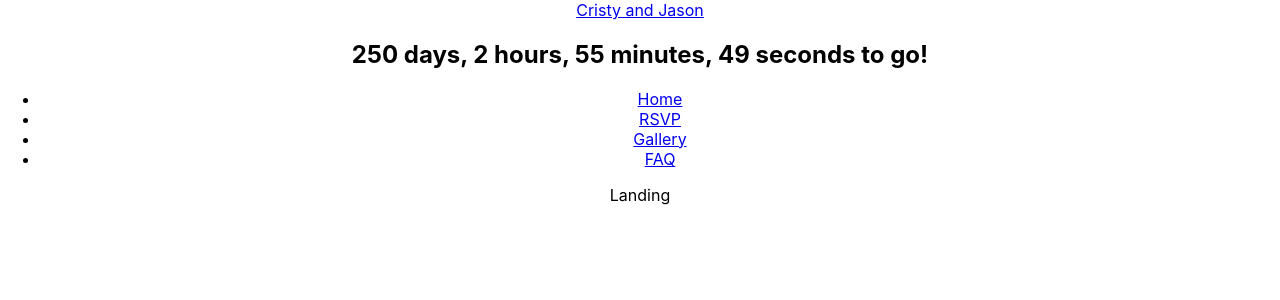
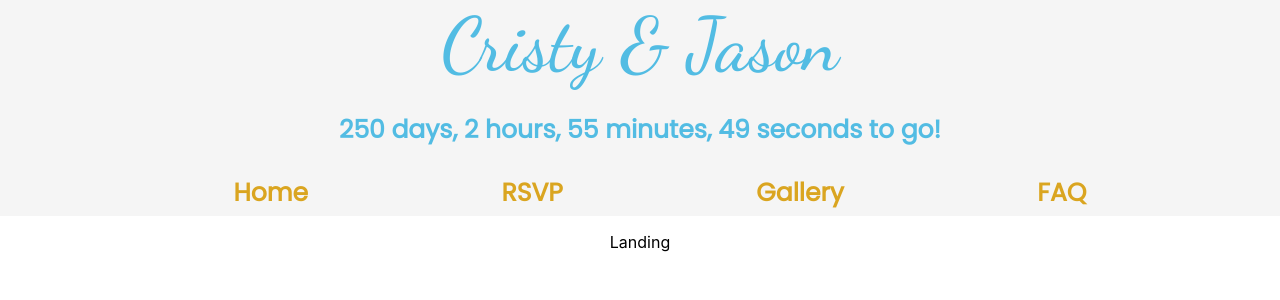
Before and after one commit to LeaveItToBeaver/wedding_website, a React (Create React App) app: page / in a window 1280 px wide. Shown: the top 300 px of the page. Built offline with nearby package versions, Linux system fonts and the light colour scheme.

Commit message:
Added simple css to the timer and the nav bar.

```diff
--- /dev/null
+++ b/src/components/countdown/CountdownTimer.css
@@ -0,0 +1,7 @@
+@import url('https://fonts.googleapis.com/css2?family=Dancing+Script:wght@500&family=Poppins&display=swap');
+
+h1{
+    color: #52bce3;
+    font-family: 'Poppins', sans-serif;
+    font-size: 25px;
+}
--- a/src/components/navigation/Navbar.js
+++ b/src/components/navigation/Navbar.js
@@ -1,19 +1,20 @@
 import React from 'react'
 import { Link, useResolvedPath, useMatch } from 'react-router-dom'
 import CountdownTimer from '../countdown/CountdownTimer';
+import "./navbar.css"
 
 export default function Navbar() {
   return (
     <nav className='nav'>
         <div className='center'>
-            <Link to="/" className='site-title'>Cristy and Jason</Link>
+            <Link to="/" className='site-title'>Cristy & Jason</Link>
             <CountdownTimer />
         </div>
         <ul>
-            <CustomLink to="/">Home</CustomLink>
-            <CustomLink to="/RSVP">RSVP</CustomLink>
-            <CustomLink to="/Gallery">Gallery</CustomLink>
-            <CustomLink to="/FAQ">FAQ</CustomLink>
+            <CustomLink to="/" className="link">Home</CustomLink>
+            <CustomLink to="/RSVP" className="link">RSVP</CustomLink>
+            <CustomLink to="/Gallery" className="link">Gallery</CustomLink>
+            <CustomLink to="/FAQ" className="link">FAQ</CustomLink>
         </ul>
     </nav>
   )
--- a/src/components/navigation/navbar.css
+++ b/src/components/navigation/navbar.css
@@ -0,0 +1,60 @@
+@import url('https://fonts.googleapis.com/css2?family=Dancing+Script:wght@500&family=Poppins&display=swap');
+
+.site-title{
+    text-decoration: none;
+    color: #52bce3;
+    font-size: 75px;
+    font-family: 'Dancing Script', cursive;
+}
+
+ul{
+    display: flex;
+    justify-content: space-evenly;
+    list-style: none;
+}
+
+.link{
+    text-decoration: none;
+    font-family: 'Poppins', sans-serif;
+    font-weight: bold;
+    font-size: 25px;
+    color: goldenrod;
+}
+
+.link::after{
+    content: '';
+    position: aboslute;
+    display: block;
+    width: 100%;
+    transform: scaleX(0);
+    height: 4px;
+    bottom: 0;
+    left: 0;
+    background-color: goldenrod;
+    transition: 0.4s ease;
+}
+
+.link:hover::after{
+    transform: scaleX(1);
+}
+
+.link::before{
+    content: '';
+    position: aboslute;
+    display: block;
+    width: 100%;
+    transform: scaleX(0);
+    height: 4px;
+    bottom: 0;
+    left: 0;
+    background-color: goldenrod;
+    transition: 0.2s ease;
+}
+
+.link:hover::before{
+    transform: scaleX(1);
+}
+
+.nav{
+    background-color: whitesmoke;
+}
```
Also changed, not shown: src/components/countdown/CountdownTimer.js (+4 -3 lines), src/components/countdown/CountdownTime.css (deleted).
